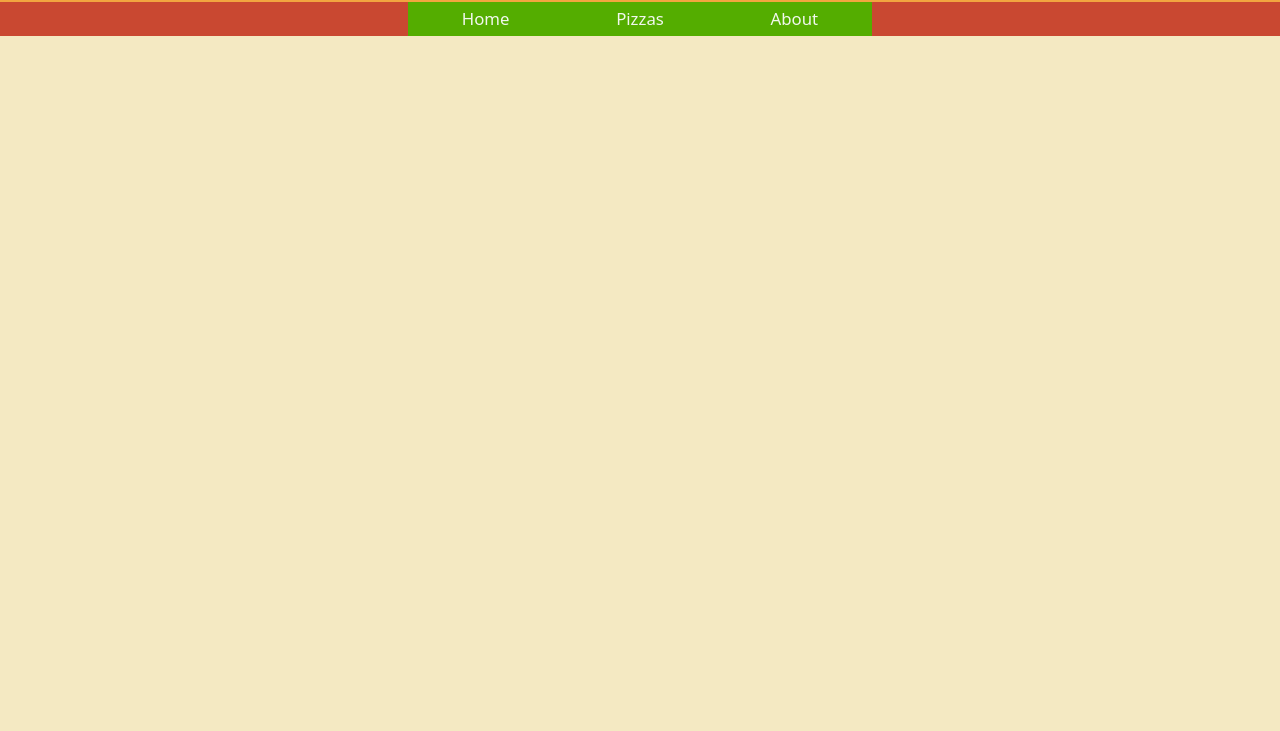
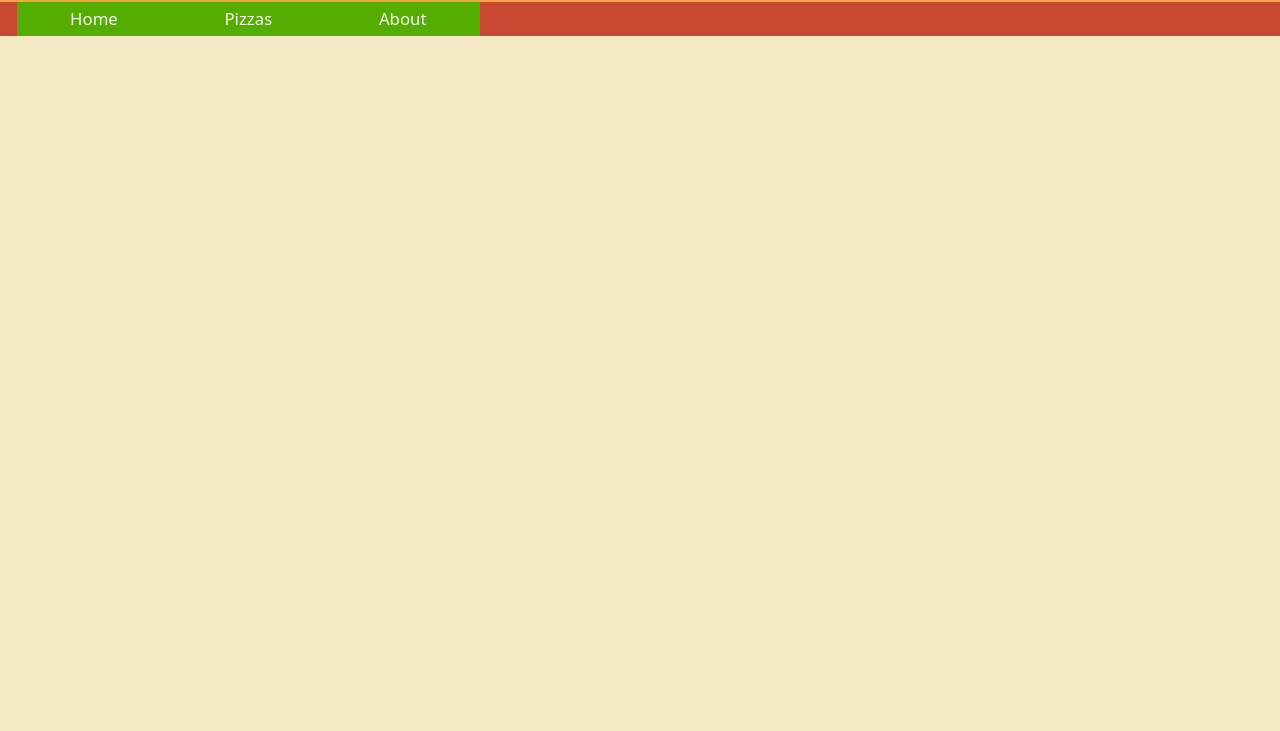
Before and after one commit to It-is-Michel/Odin-Restaurant-page, a website built with webpack: page src/template.html in a window 1280 px wide. Shown: the part 69-800 px from the top of the page. Built offline with nearby package versions, Linux system fonts and the light colour scheme; a web font is replaced by a local one.

Commit message:
feat(feat_webHeader): Move navegator buttons to the left

```diff
--- a/src/styles.css
+++ b/src/styles.css
@@ -36,13 +36,12 @@
   height: var(--buttons-height);
 
   margin: 0;
-  padding: 0;
+  padding: 0 var(--font-size-text-normal);
   list-style: none;
 
   display: grid;
   grid-auto-flow: column;
   grid-auto-columns: var(--buttons-width);
-  justify-content: center;
   place-items: stretch;
 
   background-color: var(--color-secondary-hsl);
```
